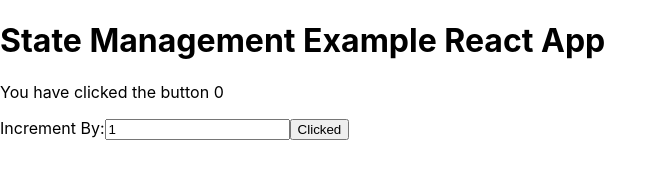
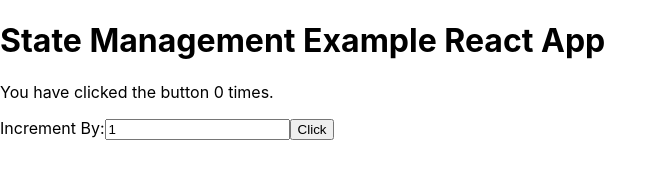
Before and after one commit to just-zoomit/react-software-architecture, a React (Create React App) app: page / in a window 1280 px wide. Shown: the top 190 px of the page, without its empty margins (0-666 px from the left). Built offline with nearby package versions, Linux system fonts and the light colour scheme.

Commit message:
Added actions,reducers, and selectors file

```diff
--- a/src/CounterButton.js
+++ b/src/CounterButton.js
@@ -1,36 +1,24 @@
-import { useContext, useState} from "react";
-import { CounterContext } from "./CounterContext";
 
-import { useRecoilState,useRecoilValue } from "recoil";
-import { counterState } from "./counterState";
-import { incrementByState } from "./incrementByState";
 
-import { numberOfClicks } from "./numberOfClicks";
+import { useState } from 'react';
 
 export const CounterButton = () => {
-  const numberOfClicksValue= useRecoilValue(numberOfClicks);
-  const [clicksData, setClicksData] = useRecoilState(counterState);
-
-  const [incrementBy, setIncrementBy] = useRecoilState(incrementByState);
-
-
+	const [numberOfClicks, setNumberOfClicks] = useState(0);
+	const [incrementBy, setIncrementBy] = useState(1);
 
 	return (
 		<>
-    <p> You have clicked the button {numberOfClicksValue} </p>
+		<p>You have clicked the button {numberOfClicks} times.</p>
 		<label>
 			Increment By:
 			<input
 				value={incrementBy}
-    onChange={(e) => setIncrementBy(Number(e.target.value))}
-    type="number"
-     />
-
+				onChange={e => setIncrementBy(Number(e.target.value))}
+				type="number" />
 		</label>
-    <button onClick={() =>  setClicksData([...clicksData,{timestamp: Date.now(), amount: incrementBy}])}>
-      Clicked
-    </button>
-
+		<button
+			onClick={() => setNumberOfClicks(numberOfClicks + incrementBy)}
+		>Click</button>
 		</>
-  );
+	)
 }
--- a/src/CounterContext.js
+++ /dev/null
@@ -1,3 +0,0 @@
-import { createContext } from "react";
-
-export const CounterContext = createContext();
--- a/src/DisplayCount.js
+++ /dev/null
@@ -1,16 +0,0 @@
-// import { useRecoilState} from "recoil";
-import { useRecoilValue } from "recoil";
-import { counterState } from "./counterState";
-
-export const DisplayCount = () => {
-    // const [numberOfClicks, setNumberOfClicks] = useRecoilState(counterState);
-
-    //Only gives the value of the state and does allow to change it
-    const clicksData = useRecoilValue(counterState);
-
-    return (
-        <>
-        <h2> Number of Clicked: {clicksData.length}</h2>
-        </>
-    );
-    }
--- /dev/null
+++ b/src/actions.js
@@ -0,0 +1,4 @@
+export const counterButtonClicked = {
+    type: "COUNTER_BUTTON_CLICKED",
+    payload: { amount: 1 },
+}
--- a/src/counterState.js
+++ /dev/null
@@ -1,8 +0,0 @@
-import {atom } from 'recoil';
-
-export const counterState = atom({
-    key: 'counterState',
-    // Contains object with timestamp and amount from button click in CounterButton.js
-    //[...clicksData,{timestamp: Date.now(), amount: incrementBy}
-    default: [],
-});
--- a/src/incrementByState.js
+++ /dev/null
@@ -1,6 +0,0 @@
-import {atom } from 'recoil';
-
-export const incrementByState = atom({
-    key: 'incrementByState',
-    default: 1,
-});
--- /dev/null
+++ b/src/selectors.js
@@ -0,0 +1 @@
+export const getNumberOfClicks = (state) => state.numberOfClicks;
```
Also changed, not shown: src/CounterProvider.js (deleted, +0 -17 lines), src/reducers.js (added, +11 -0 lines). Lines whose indentation alone changed are shown as unchanged.
